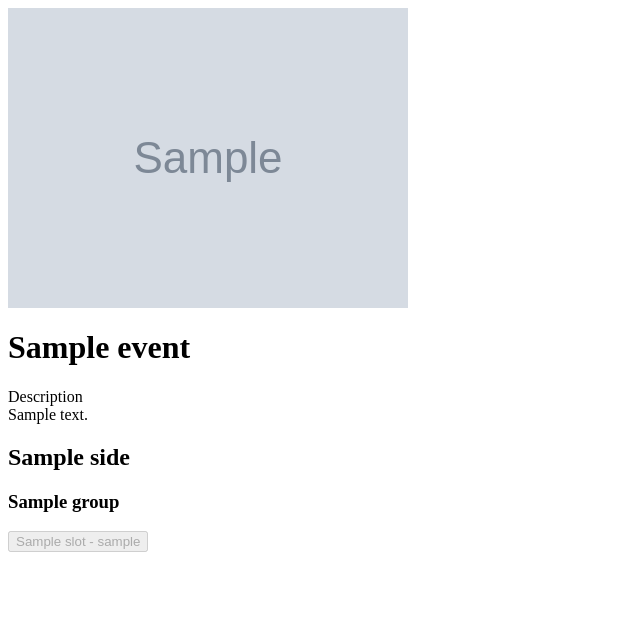
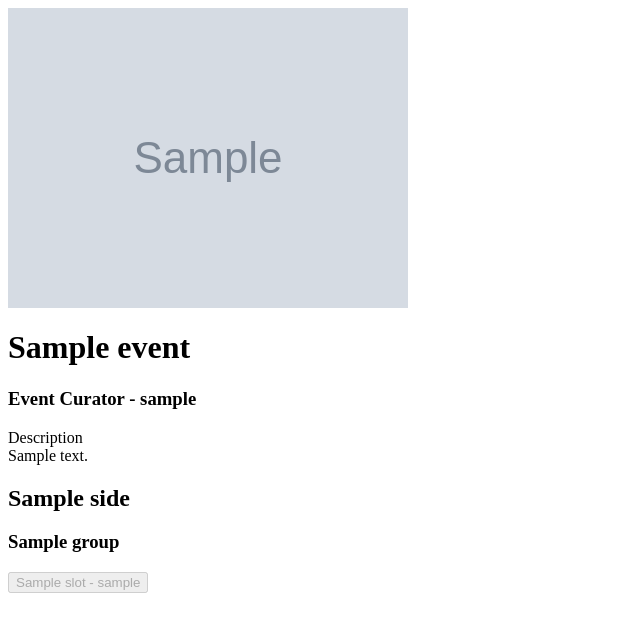
Before and after one commit to fparma/events, a Flask app: template website/templates/event.html in a window 1280 px wide. Shown: the top 632 px of the page, without its empty margins (0-640 px from the left). Run offline with Flask 2, Linux system fonts and the light colour scheme; the template is opened without the code that fills it: values that come from a table or form of the project are taken from there, others are empty; tables that the repository leaves empty hold one stand-in row (values such as "Sample post"); grey boxes marked "Sample" are stand-in pictures; parts of the project's set-up code (start-up, migrations or seed data) failed here and were passed over.

Commit message:
Added curator to header, moved descriptin in a bit.

```diff
--- a/website/static/scss/style.scss
+++ b/website/static/scss/style.scss
@@ -136,6 +136,7 @@ a {
 }
 
 .event-description {
+	margin-left: 15px;
 	header {
 		background: darken($header-color, 4%);
 		font-weight: 400;
--- a/website/templates/event.html
+++ b/website/templates/event.html
@@ -6,6 +6,7 @@
 	</div>
 	<h1 class="event-title">{{event.title}}</h1>
 	<div class="event-description">
+		<h3>Event Curator - {{event.creator.nickname}}</h3>
 		<header>Description</header>
 		<section>
 			{{event.description}}
```
